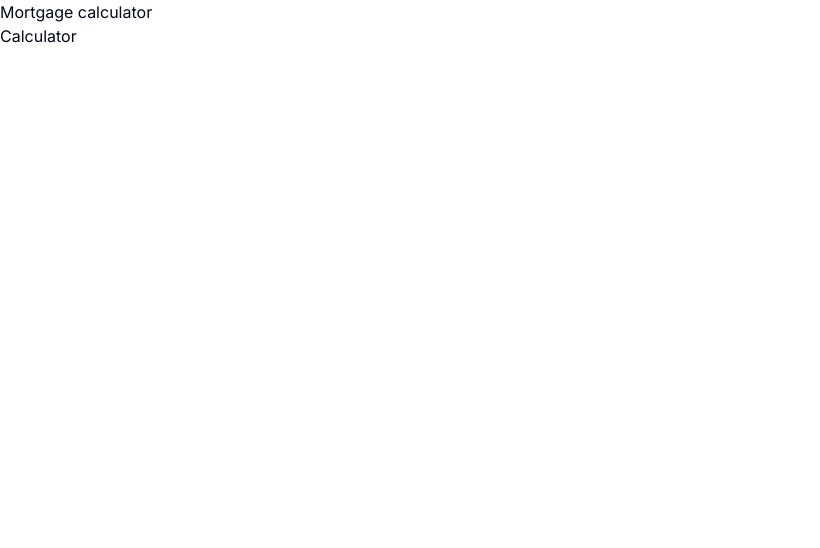
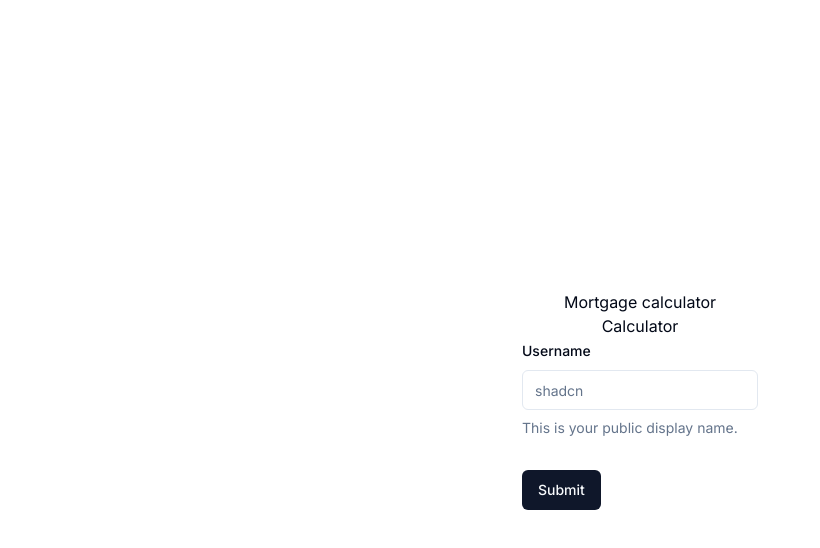
Before and after one commit to samlee088/mortgage-calculator, a Next.js app: page / in a window 1280 px wide. Shown: the top 548 px of the page, without its empty margins (0-820 px from the left). Built offline with nearby package versions, Linux system fonts and the light colour scheme.

Commit message:
update with styling -items are centered in the middle of the page

```diff
--- a/app/page.tsx
+++ b/app/page.tsx
@@ -2,7 +2,7 @@
 
 export default function Home() {
   return (
-    <main className="">
+    <main className="flex flex-col items-center justify-center min-h-screen">
       <h1>Mortgage calculator</h1>
       <Calculator />
     </main>
--- a/components/Calculator.tsx
+++ b/components/Calculator.tsx
@@ -1,7 +1,69 @@
-import React from "react";
+"use client";
+
+import { zodResolver } from "@hookform/resolvers/zod";
+import { useForm } from "react-hook-form";
+import { z } from "zod";
+
+import { Button } from "@/components/ui/button";
+import {
+  Form,
+  FormControl,
+  FormDescription,
+  FormField,
+  FormItem,
+  FormLabel,
+  FormMessage,
+} from "@/components/ui/form";
+import { Input } from "@/components/ui/input";
+
+const formSchema = z.object({
+  username: z.string().min(2, {
+    message: "Username must be at least 2 characters.",
+  }),
+});
 
 function Calculator() {
-  return <div>Calculator</div>;
+  // 1. Define your form.
+  const form = useForm<z.infer<typeof formSchema>>({
+    resolver: zodResolver(formSchema),
+    defaultValues: {
+      username: "",
+    },
+  });
+
+  // 2. Define a submit handler.
+  function onSubmit(values: z.infer<typeof formSchema>) {
+    // Do something with the form values.
+    // ✅ This will be type-safe and validated.
+    console.log(values);
+  }
+
+  return (
+    <div className="flex flex-col items-center justify-center">
+      Calculator
+      <Form {...form}>
+        <form onSubmit={form.handleSubmit(onSubmit)} className="space-y-8">
+          <FormField
+            control={form.control}
+            name="username"
+            render={({ field }) => (
+              <FormItem>
+                <FormLabel>Username</FormLabel>
+                <FormControl>
+                  <Input placeholder="shadcn" {...field} />
+                </FormControl>
+                <FormDescription>
+                  This is your public display name.
+                </FormDescription>
+                <FormMessage />
+              </FormItem>
+            )}
+          />
+          <Button type="submit">Submit</Button>
+        </form>
+      </Form>
+    </div>
+  );
 }
 
 export default Calculator;
--- /dev/null
+++ b/components/ui/input.tsx
@@ -0,0 +1,25 @@
+import * as React from "react"
+
+import { cn } from "@/lib/utils"
+
+export interface InputProps
+  extends React.InputHTMLAttributes<HTMLInputElement> {}
+
+const Input = React.forwardRef<HTMLInputElement, InputProps>(
+  ({ className, type, ...props }, ref) => {
+    return (
+      <input
+        type={type}
+        className={cn(
+          "flex h-10 w-full rounded-md border border-input bg-background px-3 py-2 text-sm ring-offset-background file:border-0 file:bg-transparent file:text-sm file:font-medium placeholder:text-muted-foreground focus-visible:outline-none focus-visible:ring-2 focus-visible:ring-ring focus-visible:ring-offset-2 disabled:cursor-not-allowed disabled:opacity-50",
+          className
+        )}
+        ref={ref}
+        {...props}
+      />
+    )
+  }
+)
+Input.displayName = "Input"
+
+export { Input }
```
